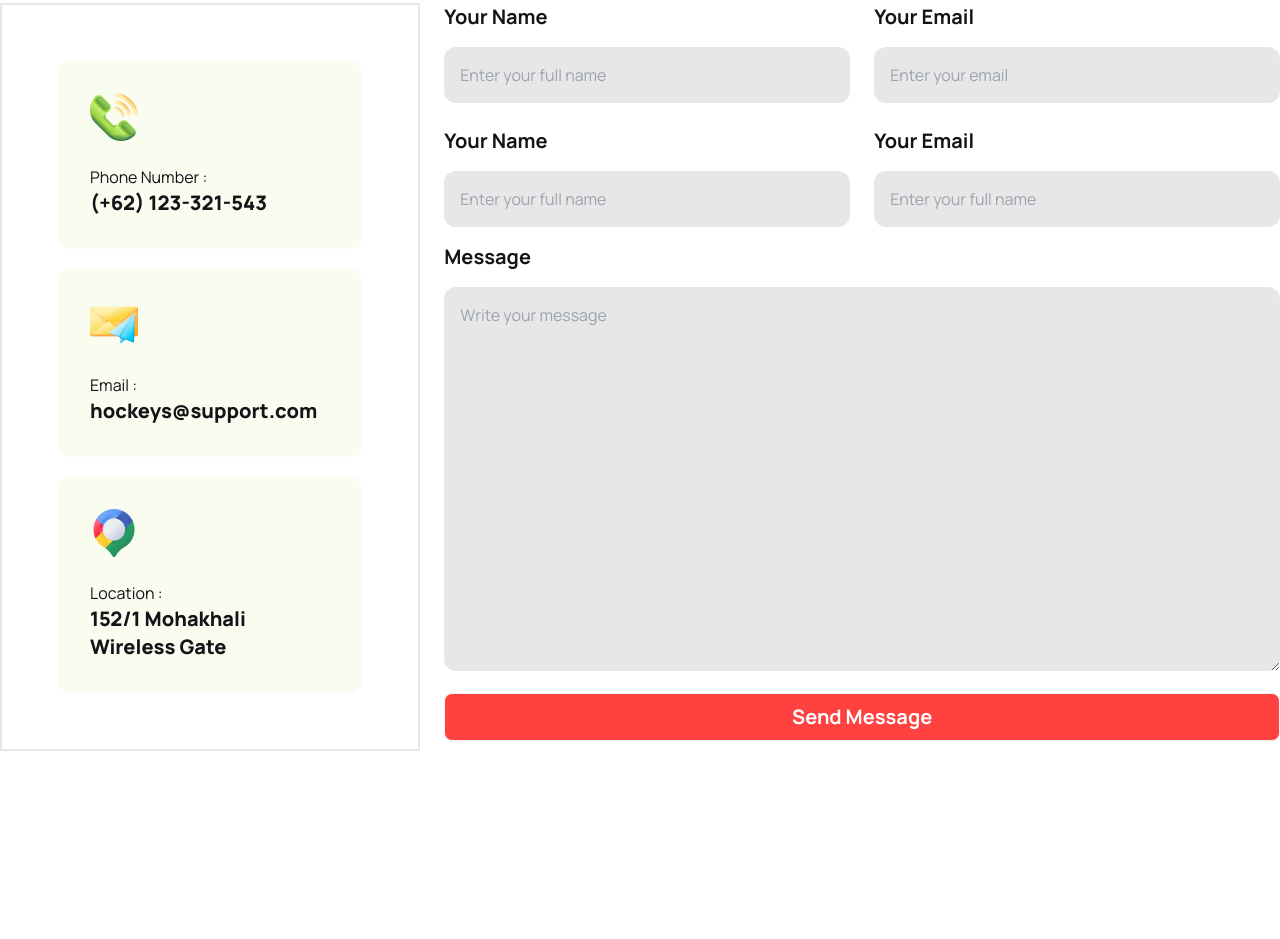
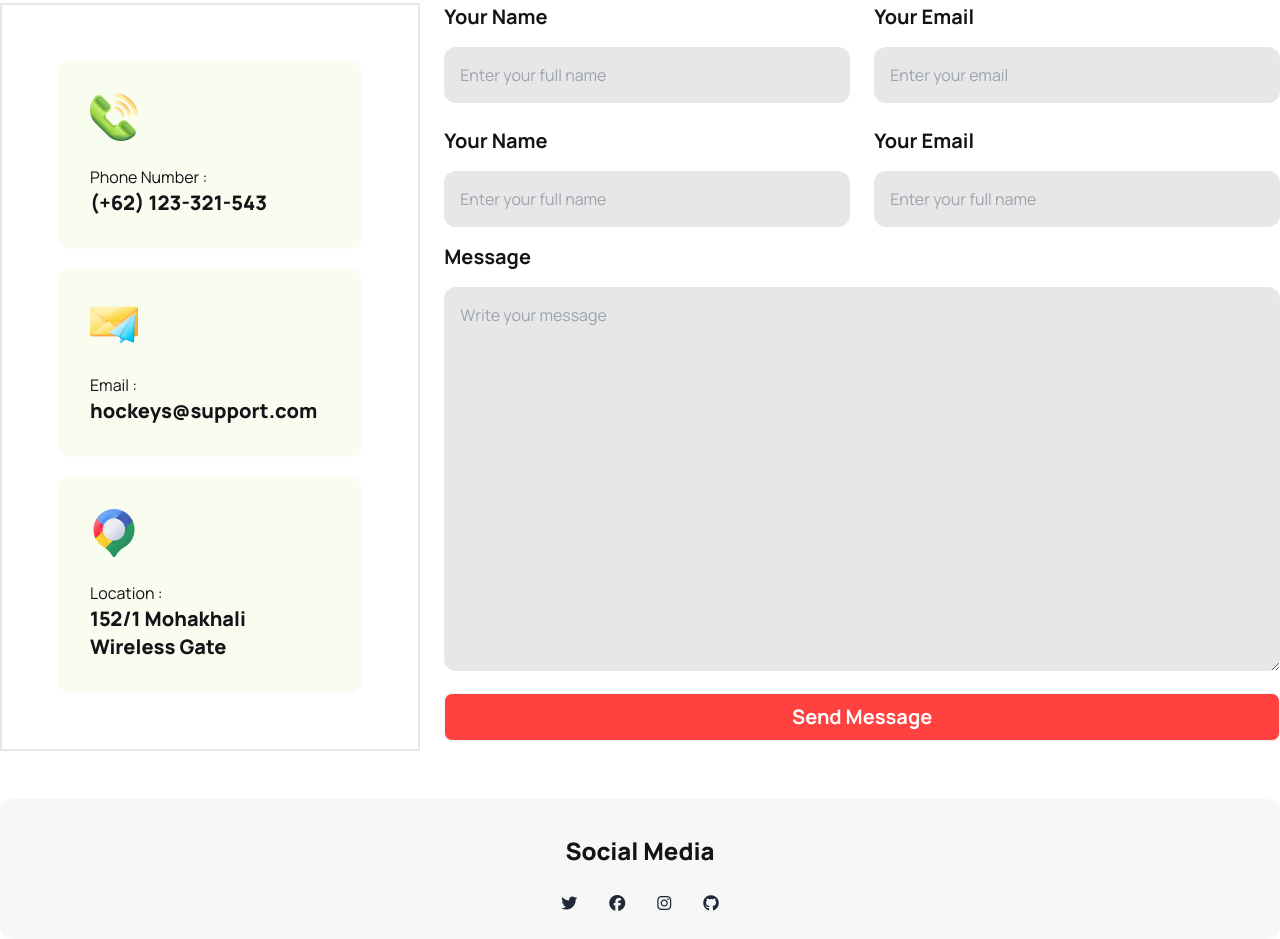
Before and after one commit to MdAlAmin212104/Assignment3, a plain HTML site: page index.html in a window 1280 px wide. Shown: the part 5151-6090 px from the top of the page. Before the commit the page ends 5902 px from the top, so only its background shows below. Drawn offline with nearby package versions, Linux system fonts and the light colour scheme.

Commit message:
main section ends

```diff
--- a/index.html
+++ b/index.html
@@ -435,7 +435,16 @@
             </section>
 
 
-
+            <!-- Social Media section  -->
+            <section class="mt-12 bg-[#13131808] rounded-xl">
+              <h1 class="text-[#131318] text-2xl font-extrabold text-center pt-9">Social Media</h1>
+              <div class="flex justify-center py-6 gap-8">
+                <li class="list-none "><a href="#"><i class="fa-brands fa-twitter"></i></a></li>
+                <li class="list-none "><a href="#"><i class="fa-brands fa-facebook"></i></a></li>
+                <li class="list-none "><a href="#"><i class="fa-brands fa-instagram"></i></a></li>
+                <li class="list-none "><a href="#"><i class="fa-brands fa-github"></i></a></li>
+              </div>
+            </section>
 
       </main>
       <footer>
```
